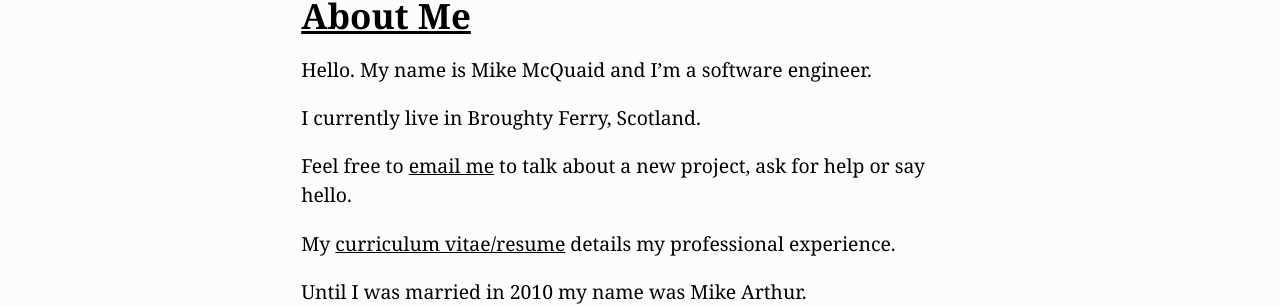
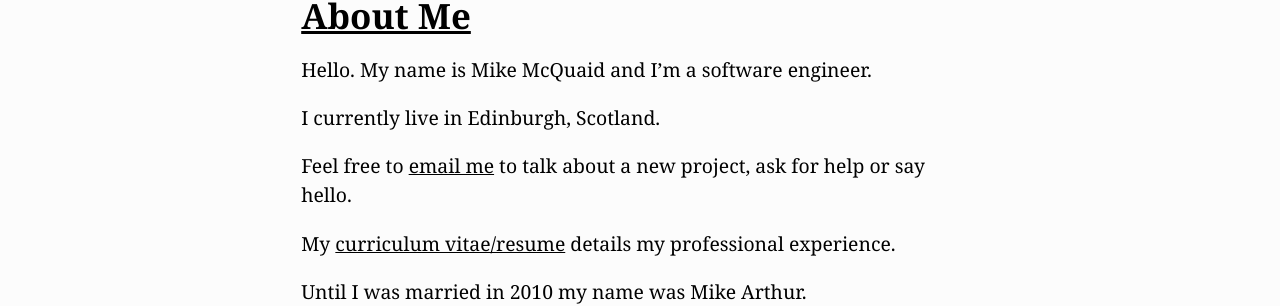
Before and after one commit to MikeMcQuaid/mikemcquaid.com, a Jekyll site: the page built from about.markdown, in a window 1280 px wide. Shown: the part 172-478 px from the top of the page. Built offline with Jekyll 4.4.1, drawn with Linux system fonts in a browser that asks for light colours; Markdown is read by kramdown in place of the engine named in the settings.

Commit message:
I live in Edinburgh now.

```diff
--- a/about.markdown
+++ b/about.markdown
@@ -4,7 +4,7 @@
 ---
 Hello. My name is Mike McQuaid and I'm a software engineer.
 
-I currently live in Broughty Ferry, Scotland.
+I currently live in Edinburgh, Scotland.
 
 Feel free to [email me](mailto:mike@mikemcquaid.com) to talk about a new project, ask for help or say hello.
 
--- a/blog/about.markdown
+++ b/blog/about.markdown
@@ -4,7 +4,7 @@ title: About
 ---
 Hello. My name is Mike McQuaid and I'm a liberal Christian and Christian liberal.
 
-I currently live in Broughty Ferry, Scotland.
+I currently live in Edinburgh, Scotland.
 
 Feel free to [email me](mailto:mike@mikemcquaid.com) to talk about anything or say hello.
 
--- a/cv.markdown
+++ b/cv.markdown
@@ -11,7 +11,7 @@ I always welcome new opportunities and will travel 1/6 weeks to work anywhere in
 No recruiters who won't immediately tell me the name of the company.
 
 ### Personal
-Broughty Ferry, Scotland
+Edinburgh, Scotland
 [mike@mikemcquaid.com](mailto:mike@mikemcquaid.com)
 [mikemcquaid.com/projects/](http://mikemcquaid.com/projects/)
 [github.com/mikemcquaid](https://github.com/mikemcquaid)
```
